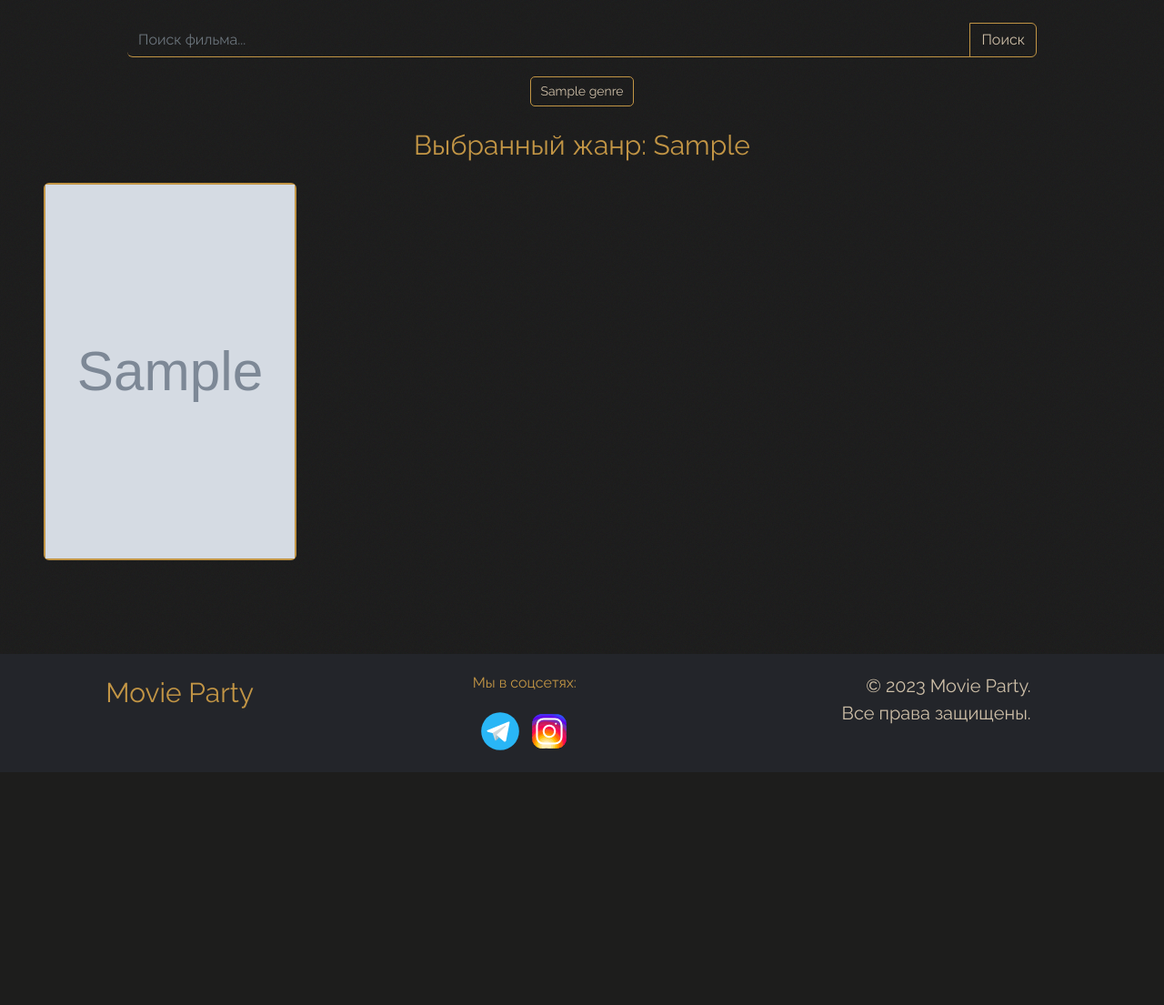
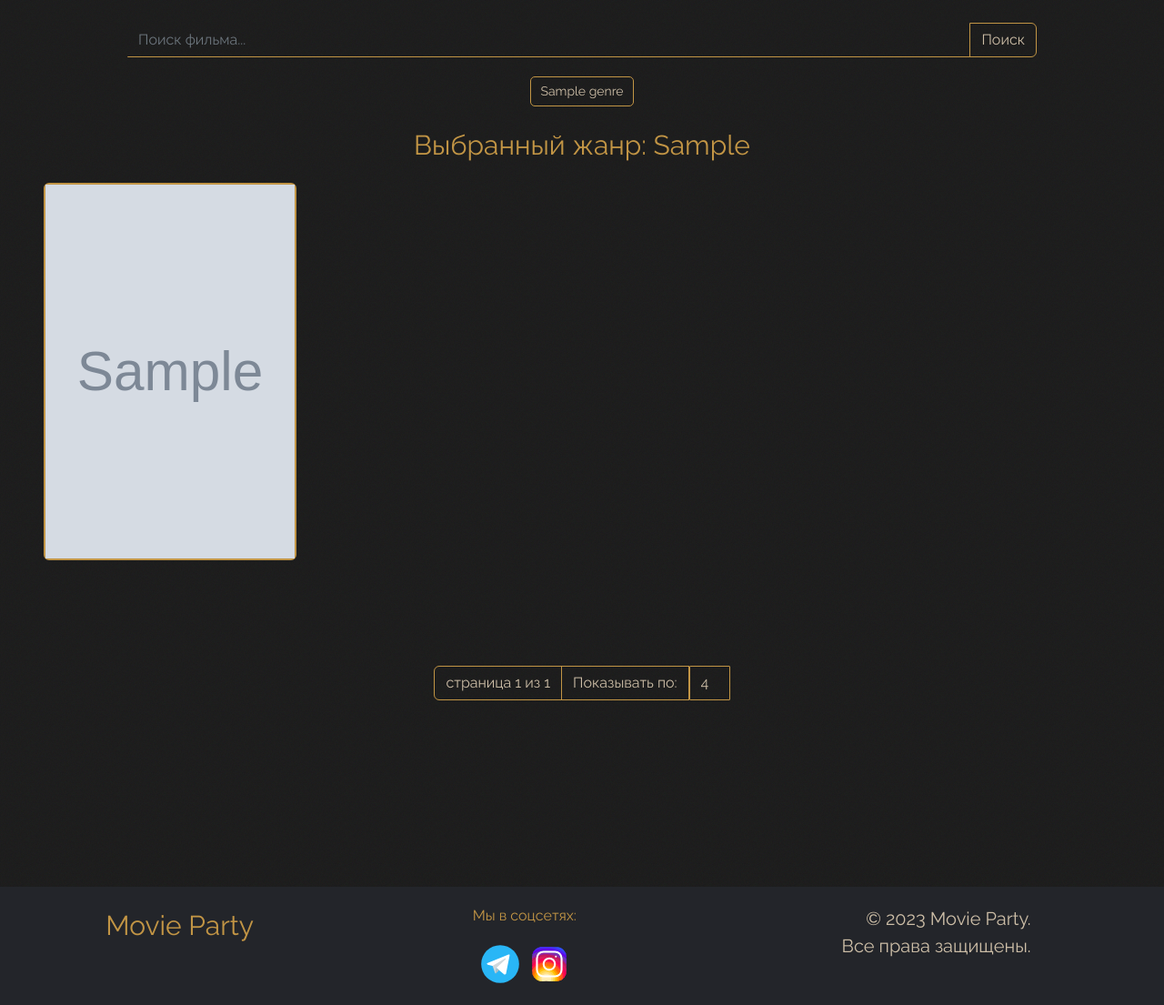
Before and after one commit to Sharpylo/MovieParty, a Django app: template movieparty/templates/movieapp/movies_list.html in a window 1280 px wide. Shown: the part 71-1176 px from the top of the page at 91% size. Before the commit the page ends 920 px from the top, so only its background shows below. Run offline with Django 4.2, Linux system fonts and the light colour scheme; the template is opened without the code that fills it: most values are stand-ins (such as "Sample title", 1, 10 or a date in 2020); grey boxes marked "Sample" are stand-in pictures; some libraries are stand-ins or nearby versions.

Commit message:
Добавил pagination для Rooms и Movies

```diff
--- a/movieparty/movieparty/settings.py
+++ b/movieparty/movieparty/settings.py
@@ -127,7 +127,7 @@ USE_TZ = True
 # https://docs.djangoproject.com/en/4.1/howto/static-files/
 
 STATIC_URL = '/static/'
-# STATIC_ROOT = 'static'
+# STATIC_ROOT = os.path.join(BASE_DIR, 'static')
 STATICFILES_DIRS = [BASE_DIR / 'static/']
 
 # Default primary key field type
--- a/movieparty/static/movieapp/css/basic.css
+++ b/movieparty/static/movieapp/css/basic.css
@@ -555,7 +555,7 @@ div.create-room {
     transform: scale(1.1);
 }
 
-.table-responsive {
+.my-table-responsive {
     width: 85%;
 }
 
@@ -840,3 +840,26 @@ textarea:focus {
 
 
 /*конец футер*/
+
+/*pagination*/
+
+.page-item .page-link {
+    color: var(--color-text);
+    background-color: transparent;
+    border: 1px solid var(--color-header);
+}
+
+.page-item.active .page-link {
+    color: var(--color-text);
+}
+
+.form-control {
+    border: 1px solid var(--color-header);
+    border-radius: 1px;
+    background-color: transparent;
+    color: var(--color-text);
+}
+
+
+
+/* конец pagination*/
--- a/movieparty/templates/movieapp/movies_list.html
+++ b/movieparty/templates/movieapp/movies_list.html
@@ -32,6 +32,9 @@
         </div>
     </div>
     {% endfor %}
+    <div class="pagination-container">
+        {% include 'pagination/movies_pagination.html' %}
+    </div>
     {% else %}
     <br>
     <div class="container">
@@ -39,6 +42,9 @@
     </div>
     {% endif %}
 </div>
+
+
+
 
 <script>
     const showGenresBtn = document.getElementById('show-genres-btn');
--- a/movieparty/templates/movieapp/movies_rating_list.html
+++ b/movieparty/templates/movieapp/movies_rating_list.html
@@ -43,6 +43,7 @@
     </div>
 </div>
 
+
 <script>
     document.querySelectorAll('th[data-sort]').forEach(th => {
         th.addEventListener('click', event => {
--- /dev/null
+++ b/movieparty/templates/pagination/movies_pagination.html
@@ -0,0 +1,35 @@
+<div class="container mt-3">
+    <ul class="pagination justify-content-center">
+        {% if movies.has_previous %}
+        <li class="page-item">
+            <a href="?page={{ movies.previous_page_number }}&items_per_page={{ items_per_page }}" class="page-link">&#11160;</a>
+        </li>
+        {% endif %}
+
+        <li class="page-item active">
+            <a class="page-link" href="#">
+                страница {{ movies.number }} из {{ movies.paginator.num_pages }}
+            </a>
+        </li>
+
+        {% if movies.has_next %}
+        <li class="page-item">
+            <a href="?page={{ movies.next_page_number }}&items_per_page={{ items_per_page }}" class="page-link">&#11162;</a>
+        </li>
+        {% endif %}
+        <li class="page-item">
+            <span class="page-link">Показывать по:</span>
+        </li>
+        <li class="page-item">
+            <form action="{% url 'movies_list' %}" method="get">
+                <select name="items_per_page" id="items_per_page" class="form-control" onchange="this.form.submit()">
+                    <option value="4" {% if items_per_page == 4 %}selected{% endif %}>4</option>
+                    <option value="8" {% if items_per_page == 8  %}selected{% endif %}>8</option>
+                    <option value="12" {% if items_per_page == 12 or not items_per_page %}selected{% endif %}>12</option>
+                    <option value="16" {% if items_per_page == 16 %}selected{% endif %}>16</option>
+                    <option value="20" {% if items_per_page == 20 %}selected{% endif %}>20</option>
+                </select>
+            </form>
+        </li>
+    </ul>
+</div>
```
Also changed, not shown: movieparty/movieapp/views.py (+27 -5 lines), movieparty/templates/movieapp/rooms_list.html (+7 -2 lines), movieparty/templates/pagination/rooms_pagination.html (added, +36 -0 lines), 1 other file.
